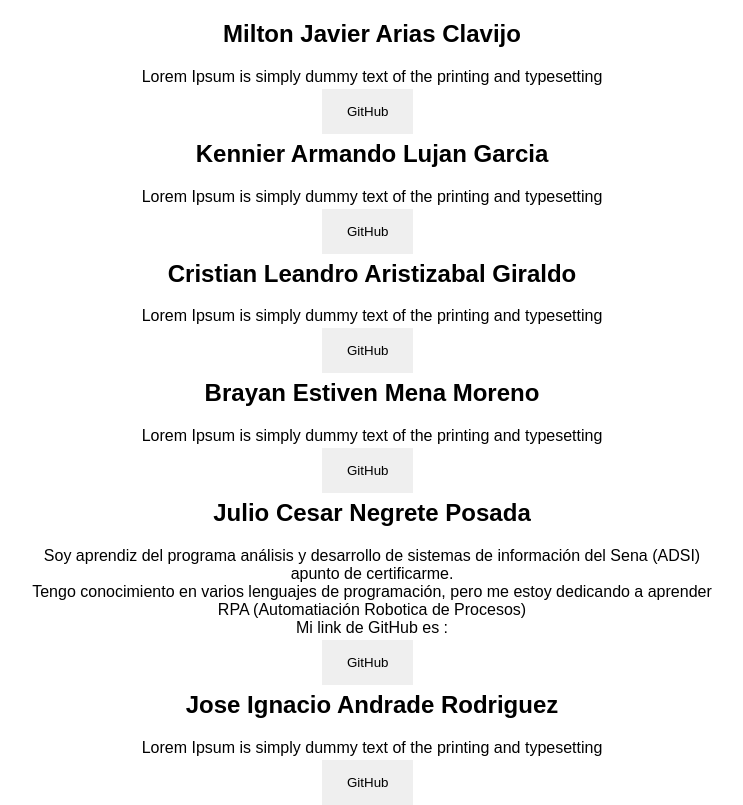
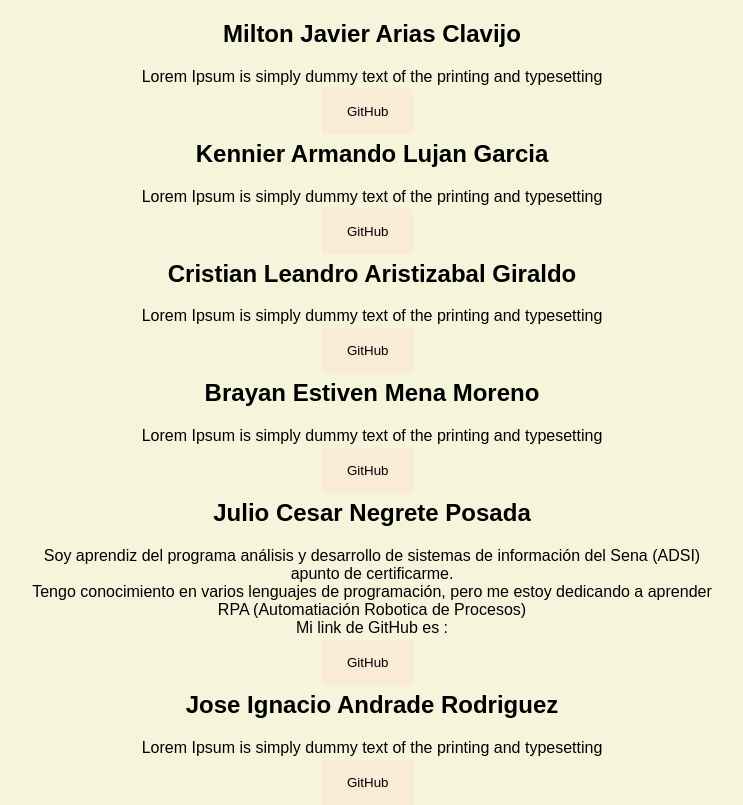
Before and after one commit to Miltonjac/GitGhub-10, a plain HTML site: page index.html in a window 1280 px wide. Shown: the whole page, without its empty margins (268-1011 px from the left). Drawn offline with Linux system fonts and the light colour scheme.

Commit message:
Estilos y informacion dev Julio cesar

```diff
--- a/style.css
+++ b/style.css
@@ -1,3 +1,6 @@
+body{
+    background-color: beige;
+}
 section {
     align-items: center;
     font-style: normal;
@@ -16,6 +19,7 @@ p {
 }
 
 button {
+    background-color:antiquewhite ;
     justify-content:center ;
     padding: 15px 25px;
     text-decoration: none;
@@ -28,6 +32,6 @@ button {
 }
 
 button:hover{
-    color: aliceblue;
+    color: rgb(255, 255, 255);
     background-color: rgba(44, 29, 29, 0.308);
 }
```
